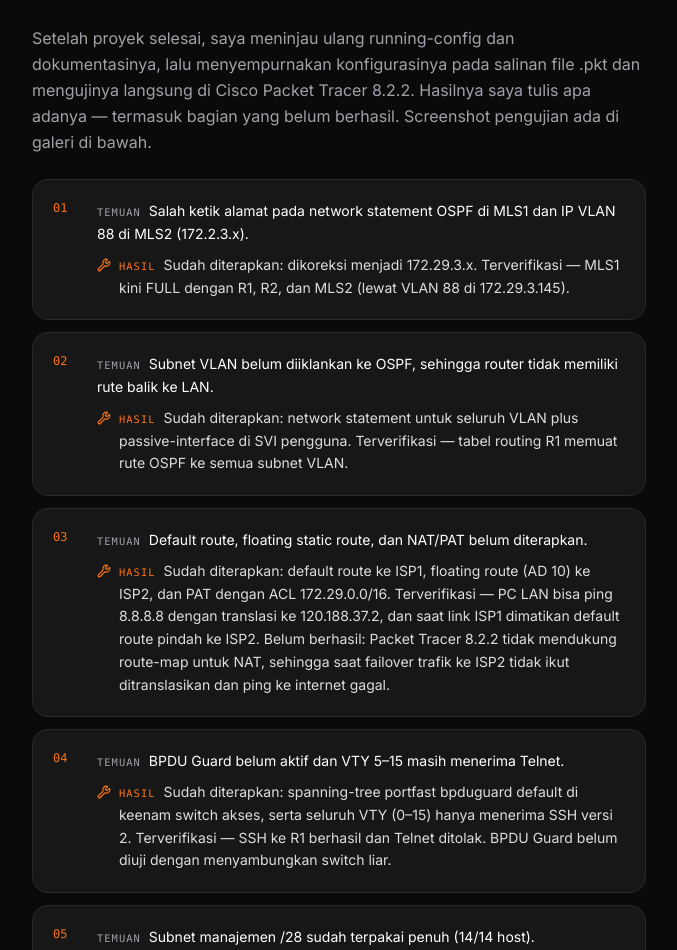
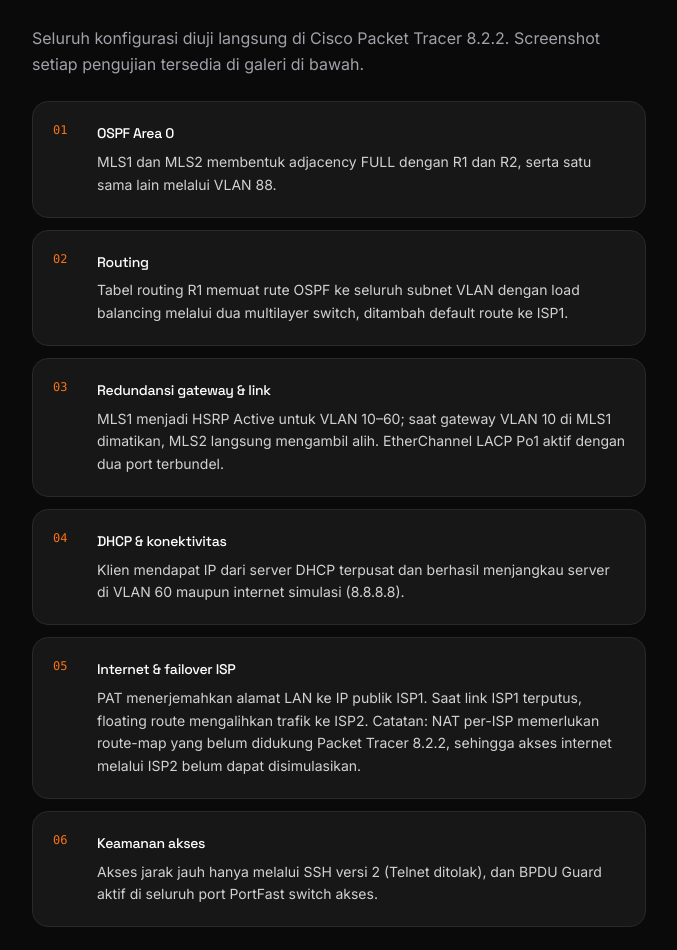
Before and after one commit to ajietiswara2024/ajiet-portfolio, a React (Vite) app: page /projects/ccna-final-project-jaringan-gedung-perusahaan in a window 1280 px wide. Shown: the part 3922-4872 px from the top of the page, without its empty margins (64-741 px from the left). Built offline with nearby package versions, Linux system fonts and the light colour scheme.

Commit message:
Present CCNA evaluation as direct test results
Replace the finding/outcome layout with a "Hasil pengujian" list of
titled results, and drop the unused issue/fix labels.

Co-Authored-By: Claude Opus 5.5 <noreply@anthropic.com>

```diff
--- a/src/data/projects.ts
+++ b/src/data/projects.ts
@@ -71,29 +71,32 @@ export const projects: Project[] = [
       ],
     },
     review: {
-      title: 'Evaluasi pasca-proyek',
-      intro:
-        'Setelah proyek selesai, saya meninjau ulang running-config dan dokumentasinya, lalu menyempurnakan konfigurasinya pada salinan file .pkt dan mengujinya langsung di Cisco Packet Tracer 8.2.2. Hasilnya saya tulis apa adanya — termasuk bagian yang belum berhasil. Screenshot pengujian ada di galeri di bawah.',
+      title: 'Hasil pengujian',
+      intro: 'Seluruh konfigurasi diuji langsung di Cisco Packet Tracer 8.2.2. Screenshot setiap pengujian tersedia di galeri di bawah.',
       items: [
         {
-          issue: 'Salah ketik alamat pada network statement OSPF di MLS1 dan IP VLAN 88 di MLS2 (172.2.3.x).',
-          fix: 'Sudah diterapkan: dikoreksi menjadi 172.29.3.x. Terverifikasi — MLS1 kini FULL dengan R1, R2, dan MLS2 (lewat VLAN 88 di 172.29.3.145).',
+          title: 'OSPF Area 0',
+          result: 'MLS1 dan MLS2 membentuk adjacency FULL dengan R1 dan R2, serta satu sama lain melalui VLAN 88.',
         },
         {
-          issue: 'Subnet VLAN belum diiklankan ke OSPF, sehingga router tidak memiliki rute balik ke LAN.',
-          fix: 'Sudah diterapkan: network statement untuk seluruh VLAN plus passive-interface di SVI pengguna. Terverifikasi — tabel routing R1 memuat rute OSPF ke semua subnet VLAN.',
+          title: 'Routing',
+          result: 'Tabel routing R1 memuat rute OSPF ke seluruh subnet VLAN dengan load balancing melalui dua multilayer switch, ditambah default route ke ISP1.',
         },
         {
-          issue: 'Default route, floating static route, dan NAT/PAT belum diterapkan.',
-          fix: 'Sudah diterapkan: default route ke ISP1, floating route (AD 10) ke ISP2, dan PAT dengan ACL 172.29.0.0/16. Terverifikasi — PC LAN bisa ping 8.8.8.8 dengan translasi ke 120.188.37.2, dan saat link ISP1 dimatikan default route pindah ke ISP2. Belum berhasil: Packet Tracer 8.2.2 tidak mendukung route-map untuk NAT, sehingga saat failover trafik ke ISP2 tidak ikut ditranslasikan dan ping ke internet gagal.',
+          title: 'Redundansi gateway & link',
+          result: 'MLS1 menjadi HSRP Active untuk VLAN 10–60; saat gateway VLAN 10 di MLS1 dimatikan, MLS2 langsung mengambil alih. EtherChannel LACP Po1 aktif dengan dua port terbundel.',
         },
         {
-          issue: 'BPDU Guard belum aktif dan VTY 5–15 masih menerima Telnet.',
-          fix: 'Sudah diterapkan: spanning-tree portfast bpduguard default di keenam switch akses, serta seluruh VTY (0–15) hanya menerima SSH versi 2. Terverifikasi — SSH ke R1 berhasil dan Telnet ditolak. BPDU Guard belum diuji dengan menyambungkan switch liar.',
+          title: 'DHCP & konektivitas',
+          result: 'Klien mendapat IP dari server DHCP terpusat dan berhasil menjangkau server di VLAN 60 maupun internet simulasi (8.8.8.8).',
         },
         {
-          issue: 'Subnet manajemen /28 sudah terpakai penuh (14/14 host).',
-          fix: 'Belum diubah. Pada desain berikutnya, perbesar ke /27 agar ada ruang untuk HSRP di VLAN 88 dan perangkat baru.',
+          title: 'Internet & failover ISP',
+          result: 'PAT menerjemahkan alamat LAN ke IP publik ISP1. Saat link ISP1 terputus, floating route mengalihkan trafik ke ISP2. Catatan: NAT per-ISP memerlukan route-map yang belum didukung Packet Tracer 8.2.2, sehingga akses internet melalui ISP2 belum dapat disimulasikan.',
+        },
+        {
+          title: 'Keamanan akses',
+          result: 'Akses jarak jauh hanya melalui SSH versi 2 (Telnet ditolak), dan BPDU Guard aktif di seluruh port PortFast switch akses.',
         },
       ],
     },
--- a/src/i18n/ui.ts
+++ b/src/i18n/ui.ts
@@ -64,8 +64,6 @@ const id = {
     viewDemo: 'Demo Langsung',
     context: 'Latar belakang',
     facts: 'Ringkasan teknis',
-    issue: 'Temuan',
-    fix: 'Hasil',
     openImage: 'Buka gambar ukuran penuh',
     files: 'Unduhan',
     completed: 'Selesai',
@@ -170,8 +168,6 @@ const en: UiStrings = {
     viewDemo: 'Live Demo',
     context: 'Background',
     facts: 'Technical summary',
-    issue: 'Finding',
-    fix: 'Outcome',
     openImage: 'Open full-size image',
     files: 'Downloads',
     completed: 'Completed',
--- a/src/pages/ProjectDetailPage.tsx
+++ b/src/pages/ProjectDetailPage.tsx
@@ -1,6 +1,6 @@
 import { motion } from 'framer-motion'
 import { lazy, Suspense } from 'react'
-import { ArrowLeft, ArrowRight, Check, Download, ExternalLink, ImagePlus, Maximize2, Wrench } from 'lucide-react'
+import { ArrowLeft, ArrowRight, Check, Download, ExternalLink, ImagePlus, Maximize2 } from 'lucide-react'
 import { Link, useParams } from 'react-router-dom'
 import { GithubIcon } from '../components/icons/BrandIcons'
 import { ButtonLink } from '../components/ui/Button'
@@ -198,18 +198,9 @@ export function ProjectDetailPage() {
                   {project.review.items.map((item, i) => (
                     <li key={i} className="card grid gap-3 p-5 sm:grid-cols-[2rem_1fr]">
                       <span className="font-mono text-xs text-accent">{String(i + 1).padStart(2, '0')}</span>
-                      <div className="space-y-2 text-sm leading-relaxed">
-                        <p>
-                          <span className="mr-2 font-mono text-[0.65rem] tracking-widest text-muted uppercase">{ui.projects.issue}</span>
-                          {item.issue}
-                        </p>
-                        <p className="flex gap-2 text-fg/85">
-                          <Wrench size={14} className="mt-1 shrink-0 text-accent" aria-hidden />
-                          <span>
-                            <span className="mr-2 font-mono text-[0.65rem] tracking-widest text-accent uppercase">{ui.projects.fix}</span>
-                            {item.fix}
-                          </span>
-                        </p>
+                      <div className="space-y-1.5 text-sm leading-relaxed">
+                        <h3 className="font-medium text-fg">{item.title}</h3>
+                        <p className="text-fg/80">{item.result}</p>
                       </div>
                     </li>
                   ))}
--- a/src/types/content.ts
+++ b/src/types/content.ts
@@ -68,8 +68,8 @@ export interface Project {
   facts?: { label: string; value: string }[]
   /** Optional data table (e.g. VLAN plan). */
   table?: { title: string; columns: string[]; rows: string[][] }
-  /** Honest post-project evaluation: what was found and how it is improved. */
-  review?: { title: string; intro: string; items: { issue: string; fix: string }[] }
+  /** Test results: what was verified, each with a short title. */
+  review?: { title: string; intro: string; items: { title: string; result: string }[] }
   /** Video episodes (vertical MP4 + poster) shown as a playable gallery. */
   videos?: {
     title: string
```
